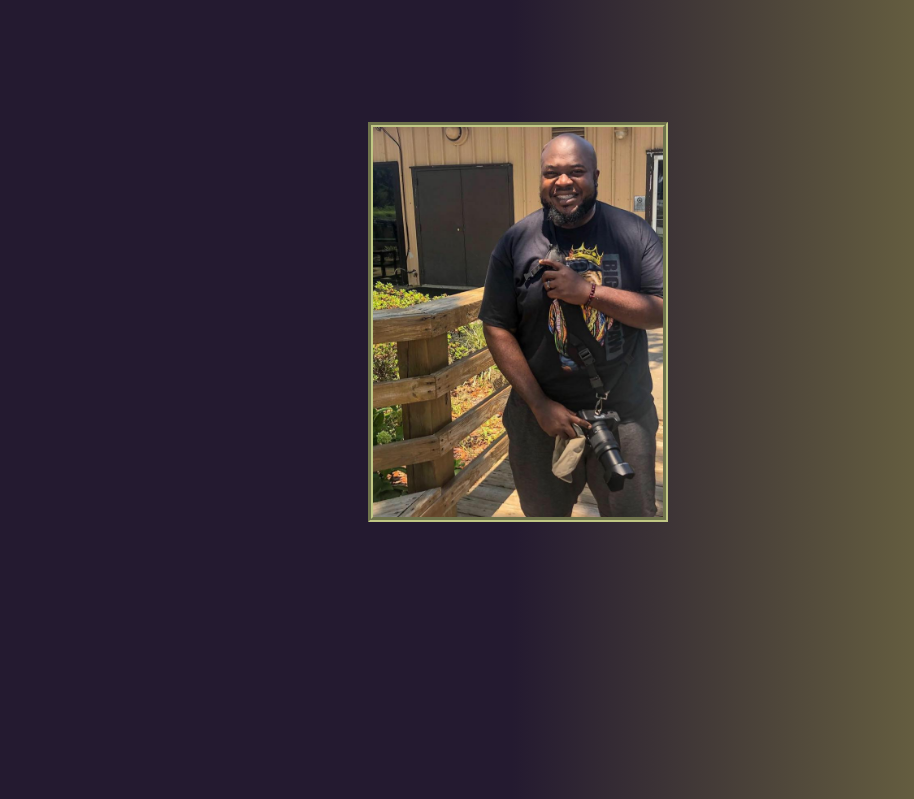
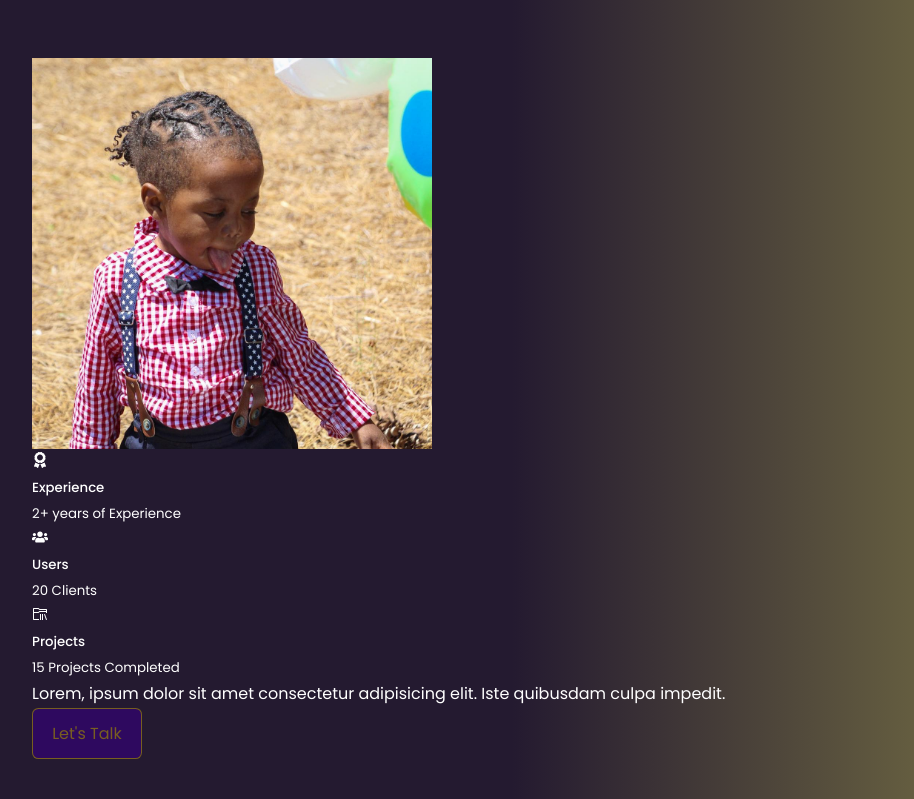
Before and after one commit to keirlsmith/React-Portfolio-Website, a React (Create React App) app: page / in a window 1280 px wide. Shown: the part 981-1780 px from the top of the page, without its empty margins (128-1042 px from the left). Built offline with nearby package versions, Linux system fonts and the light colour scheme.

Commit message:
About Me 2

```diff
--- a/src/components/about/About.jsx
+++ b/src/components/about/About.jsx
@@ -1,6 +1,9 @@
 import React from 'react';
 import './about.css';
-import ME2 from '../../assets/img/profilePic.jpg';
+import ME2 from '../../assets/img/KJ.jpg';
+import {FaAward} from 'react-icons/fa';
+import {FaUsers} from 'react-icons/fa';
+import {VscFolderLibrary} from 'react-icons/vsc'
 
 const About = () => {
   return (
@@ -11,12 +14,46 @@ const About = () => {
         <div className="container about__container">
             <div className="about__me">
                 <div className="about__me-image">
-                    <img src={ME2} alt="" />
+                    <img src={ME2} alt="About Image" />
                 </div>
-            </div>
+              </div>
+
 
             <div className="about__content">
+                <div className="about__cards">
+                    <article className='about__card'>
+                        <FaAward className='about__icon' />
+                        <h5>
+                            Experience
+                        </h5>
+                        <small>
+                            2+ years of Experience
+                        </small>
+                    </article>
+                    <article className='about__card'>
+                        <FaUsers className='about__icon' />
+                        <h5>
+                            Users
+                        </h5>
+                        <small>
+                            20 Clients
+                        </small>
+                    </article>
+                    <article className='about__card'>
+                        <VscFolderLibrary className='about__icon' />
+                        <h5>
+                            Projects
+                        </h5>
+                        <small>
+                            15 Projects Completed
+                        </small>
+                    </article>
+                </div>
 
+                <p>
+                  Lorem, ipsum dolor sit amet consectetur adipisicing elit. Iste quibusdam culpa impedit.
+                </p>
+                <a href="#contact" className='btn btn-primary'>Let's Talk</a>
             </div>
         </div>
     </section>
--- a/src/components/header/Header.jsx
+++ b/src/components/header/Header.jsx
@@ -15,7 +15,7 @@ const Header = () => {
         <HeaderSocials />
 
         <div className="me">
-          <img src={Me} alt="Me" />
+          <img src={Me} className='img1' alt="Me" />
         </div>
 
         <a href='#contact' className='scroll__down'>Scroll Down</a>
--- a/src/components/header/header.css
+++ b/src/components/header/header.css
@@ -41,13 +41,13 @@ header {
 
 /* ================ ME ================*/
 
-img {
+.img1 {
     background: var(--color-primary);
     width: 300px;
     height: 400px;
     position: absolute;
     left: calc(50% - 9rem);
-    margin-top: 4rem;
+    margin-top: 1rem;
     border: 5px groove var(--color-primary-variant);
 
 }
--- a/src/index.css
+++ b/src/index.css
@@ -112,7 +112,7 @@ a:hover {
 
 img {
     display: block;
-    width: 100;
+    width: 400px;
     object-fit: cover;
 }
 
```
